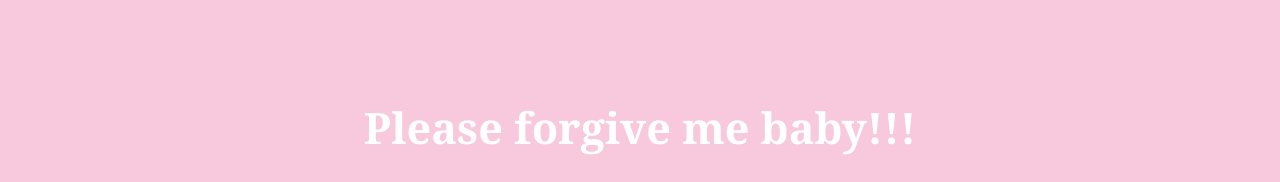
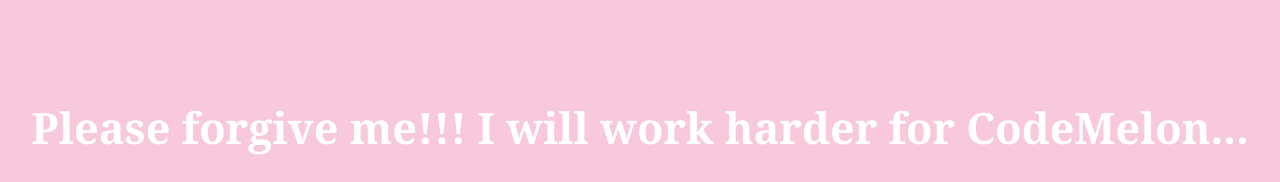
Before and after one commit to yashiigupta/doyouwanna, a plain HTML site: page index.html in a window 1280 px wide. Shown: the top 182 px of the page. Drawn offline with Linux system fonts and the light colour scheme.

Commit message:
message changes

```diff
--- a/index.html
+++ b/index.html
@@ -8,7 +8,7 @@
 </head>
 <body>
   <div class="container">
-    <h1 class="heading">Please forgive me baby!!!</h1>
+    <h1 class="heading">Please forgive me!!! I will work harder for CodeMelon...</h1>
     <div><img src = "https://media1.giphy.com/media/v1.Y2lkPTc5MGI3NjExcDdtZ2JiZDR0a3lvMWF4OG8yc3p6Ymdvd3g2d245amdveDhyYmx6eCZlcD12MV9pbnRlcm5hbF9naWZfYnlfaWQmY3Q9cw/cLS1cfxvGOPVpf9g3y/giphy.gif" class="gif"/></div>
     <div>
       <button id = "yesBtn" class="buttons" onclick="handleYes()">Yes</button>
```
Also changed, not shown: yes.html (+1 -1 lines).
